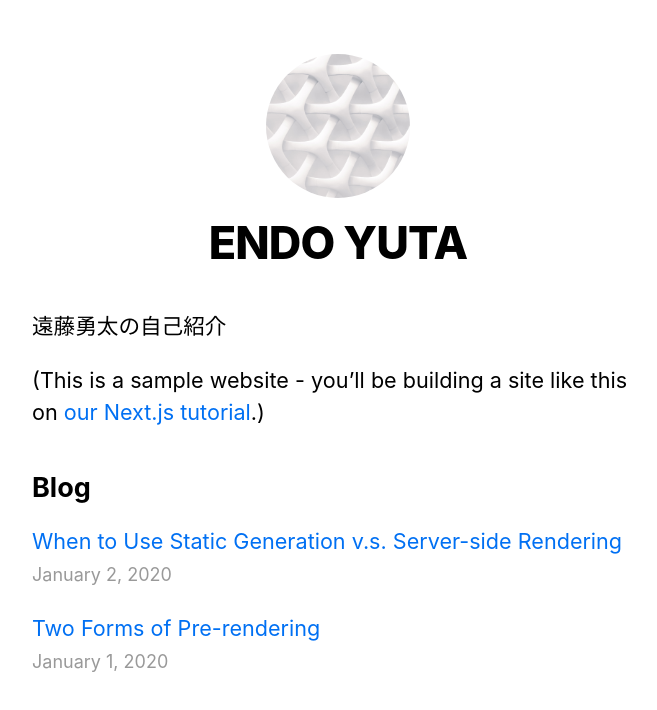
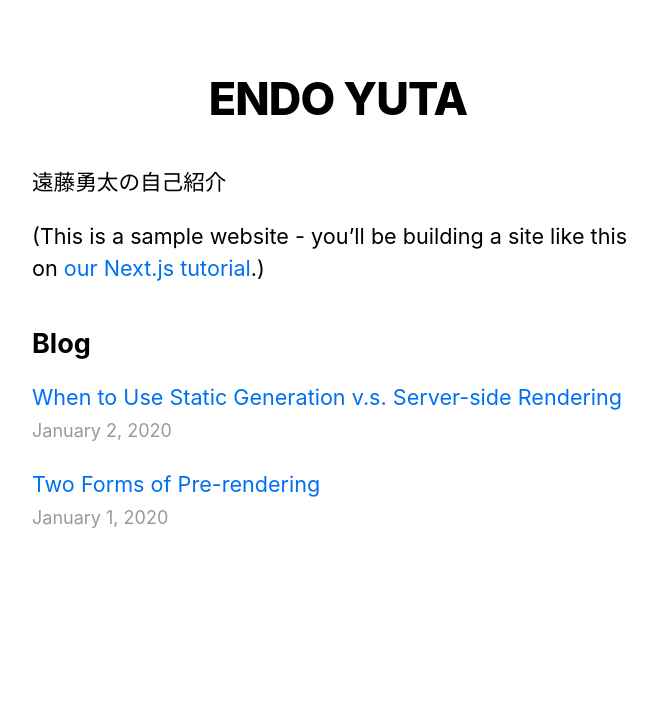
Before and after one commit to sria-endo/nextjs_tutorial, a Next.js app: page / in a window 1280 px wide. Shown: the top 710 px of the page, without its empty margins (302-959 px from the left). Built offline with nearby package versions, Linux system fonts and the light colour scheme.

Commit message:
imgタグをコメントアウトしてみた

```diff
--- a/components/layout.js
+++ b/components/layout.js
@@ -2,6 +2,7 @@ import Head from 'next/head'
 import styles from './layout.module.css'
 import utilStyles from '../styles/utils.module.css'
 import Link from 'next/link'
+import Image from 'next/image'
 
 const name = 'ENDO YUTA'
 export const siteTitle = 'Next.js Sample Website'
@@ -27,11 +28,17 @@ export default function Layout({ children, home }) {
       <header className={styles.header}>
         {home ? (
           <>
-            <img
+            {/* <img
               src="/images/profile.jpg"
               className={`${styles.headerHomeImage} ${utilStyles.borderCircle}`}
               alt={name}
-            />
+            /> */}
+             {/* <Image
+              src="/images/profile.jpg"
+              alt="Landscape picture"
+              width={200}
+              height={200}
+            /> */}
             <h1 className={utilStyles.heading2Xl}>{name}</h1>
           </>
         ) : (
```
